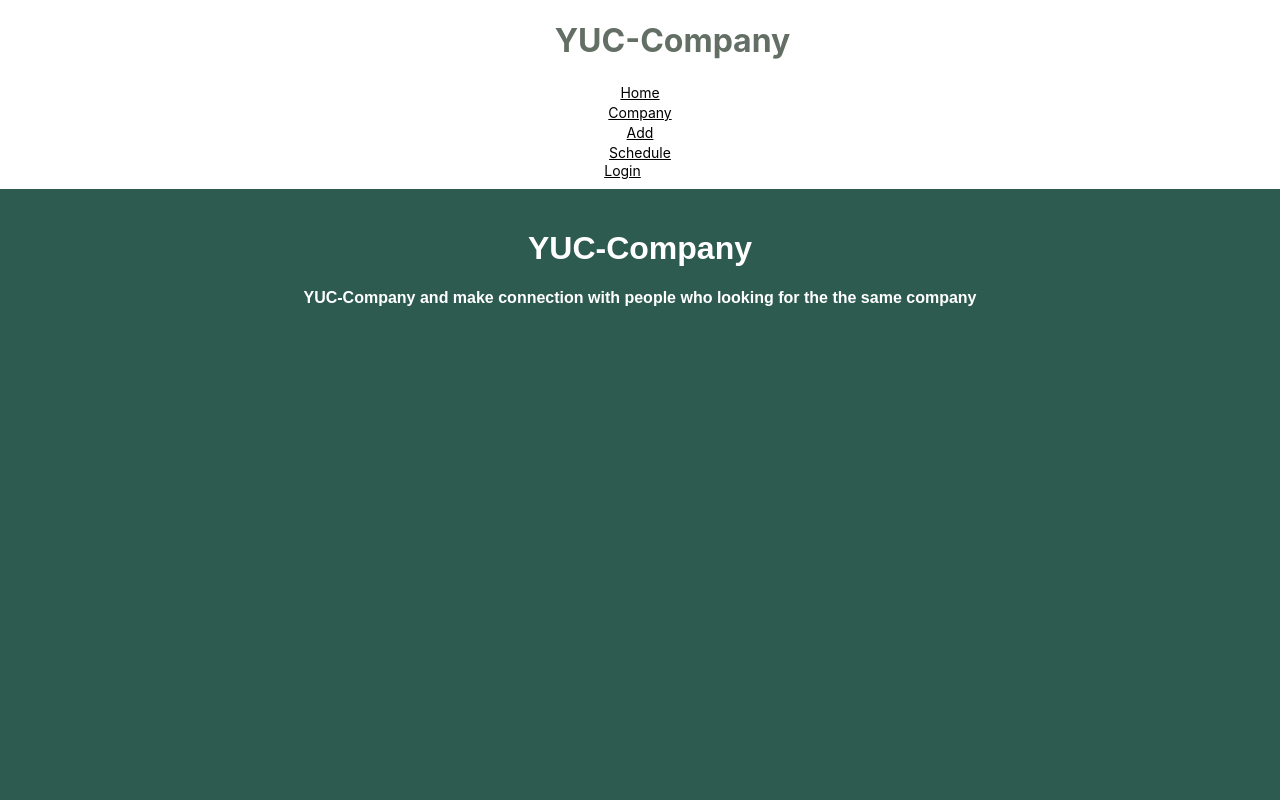
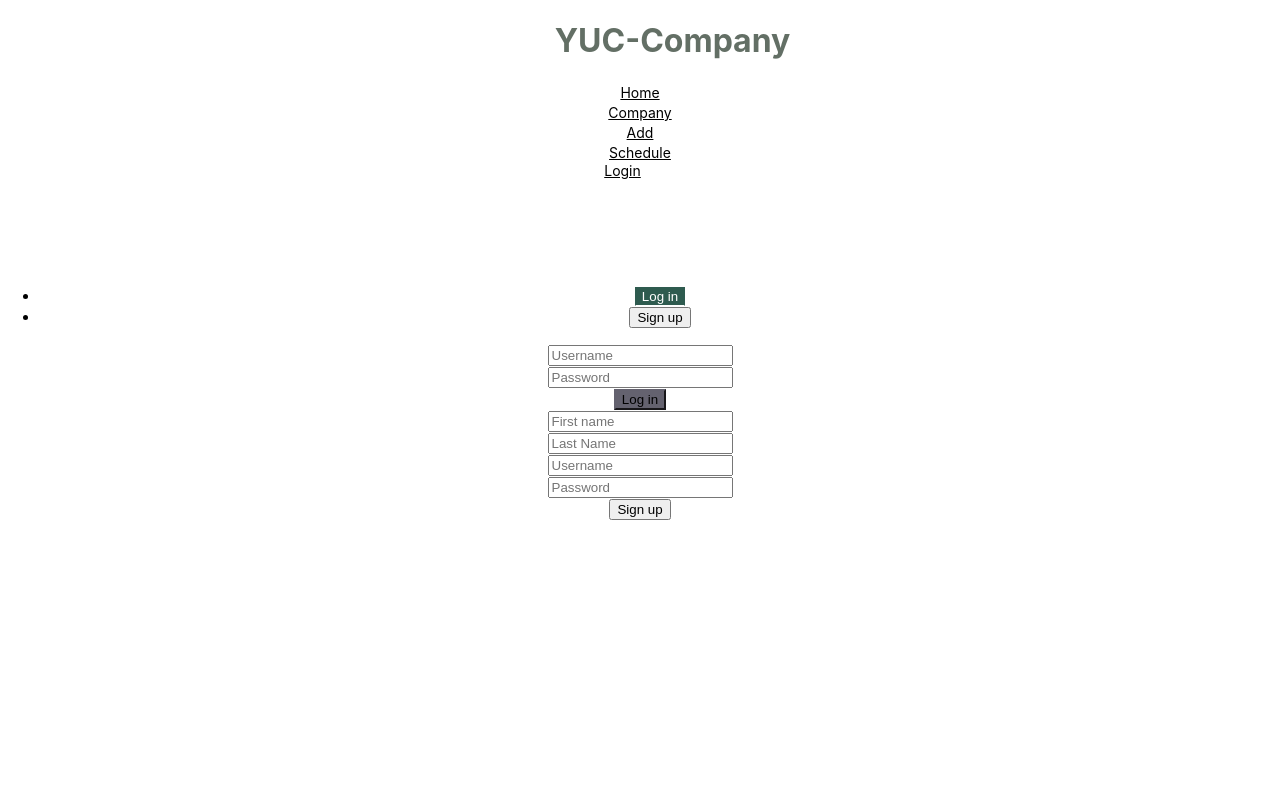
Before and after one commit to sokkhengg/EchoBond-Frond-End, a React (Create React App) app: page /login in a window 1280 px wide. Shown: the top 800 px of the page. Built offline with nearby package versions, Linux system fonts and the light colour scheme.

Commit message:
take out the extra display form

```diff
--- a/src/components/User/Forms.js
+++ b/src/components/User/Forms.js
@@ -1,7 +1,7 @@
 import React from "react";
 import Login from "./Login";
 import Signup from "./Signup";
-import Splash from "./Splash";
+// import Splash from "./Splash"; // leave it out for now
 import "./User.css";
 
 // Bootstrap
@@ -15,9 +15,9 @@ function Forms({ setCurrentUser, currentUser }) {
   return (
     <div style={{ height: "100vh" }}>
       <Row className="g-0 align-middle" id="full-row" style={{ height: "100vh" }} >
-        <Col id="half-page">
+        {/* <Col id="half-page">
           <Splash />
-        </Col>
+        </Col> */}
 
         <Col>
           <Container>
```
